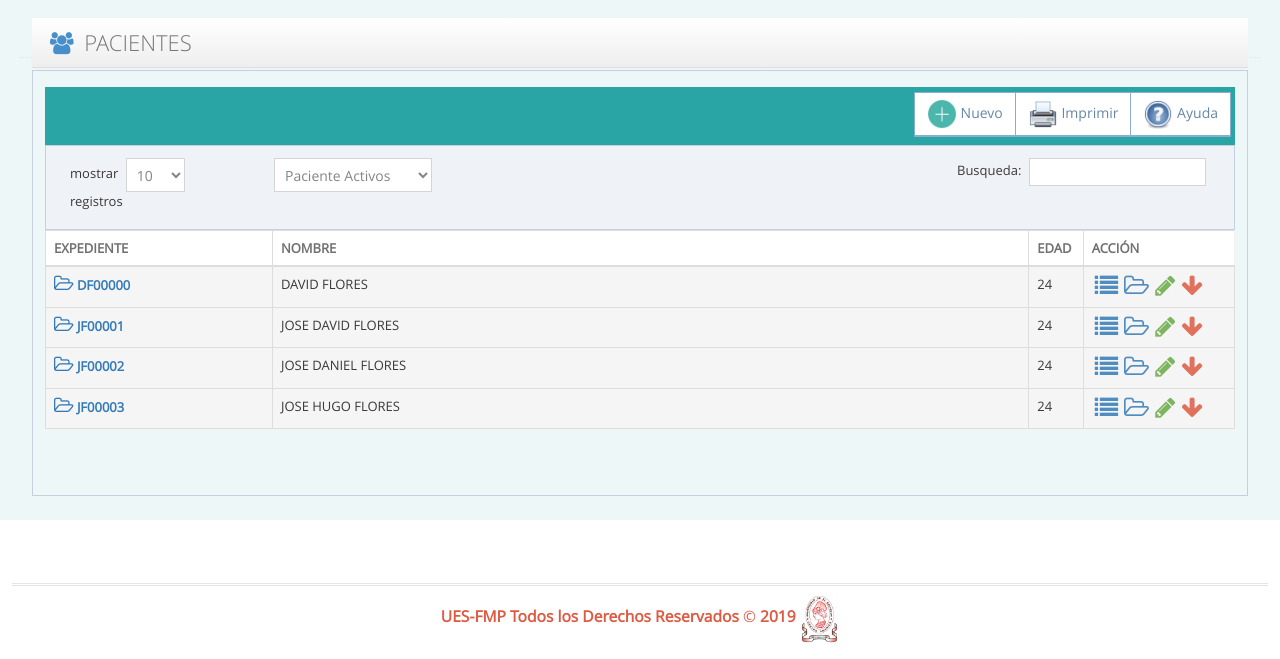
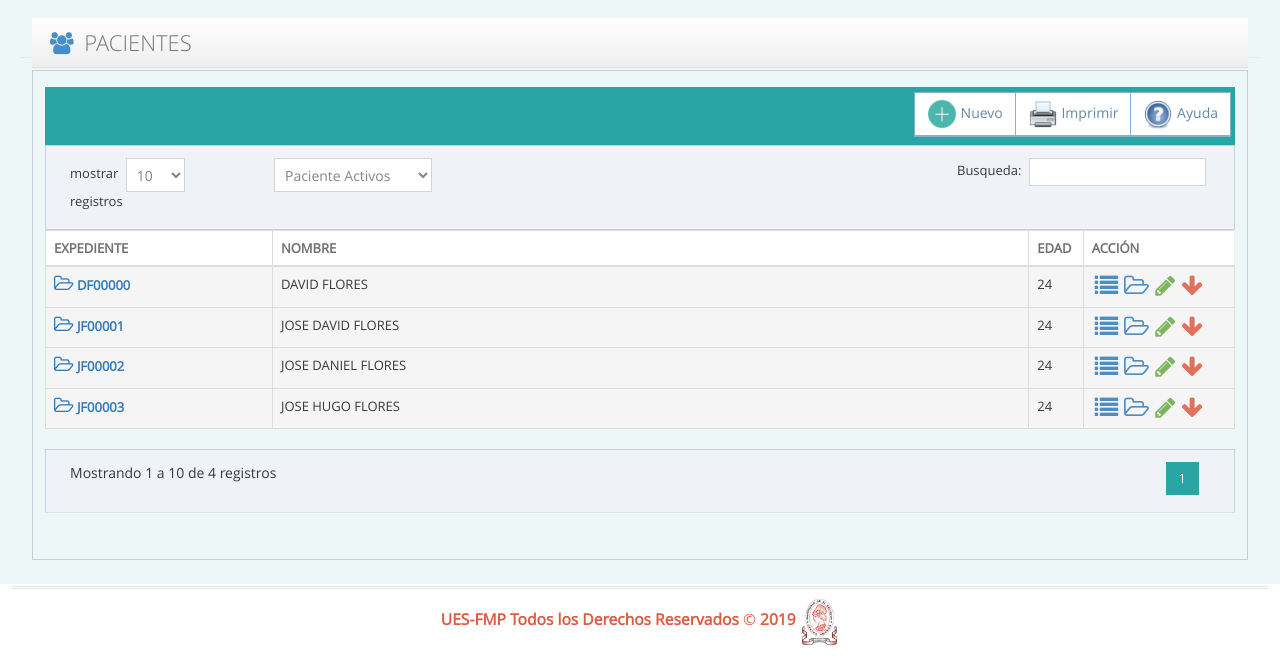
Before and after one commit to DaveFGuz/SICMEDIC, a PHP site: page /SICMEDIC/paciente in a window 1280 px wide. Shown: the part 144-803 px from the top of the page. Run offline with PHP 8.4, Linux system fonts and the light colour scheme; data comes from the database, SQL or seed files in the repository; some libraries are stand-ins or nearby versions.

Commit message:
paginado

```diff
--- a/controladores/pacienteControlador.php
+++ b/controladores/pacienteControlador.php
@@ -349,25 +349,39 @@ $json = json_encode($std);
 		//Controlador para paginar administrador
 		public function paginador_administrador_controlador(){
 
-			$tabla="";
+			$porpagina=isset($_REQUEST["porpagina"])? $_REQUEST["porpagina"] :  10;
+			$pagina=isset($_REQUEST["pagina"])? $_REQUEST["pagina"] : 1 ;
+			$consulta=mainModel::ejecutar_consulta_simple("SELECT * FROM tpaciente");
+			$totalregistros=$consulta->rowCount();
+			$totalpaginas=ceil($totalregistros/$porpagina);
+			$desde=($pagina-1)*$porpagina;
+			$estado=isset($_REQUEST["estado"])? $_REQUEST["estado"] : 1 ;
+
+
+
 
 
 			$conexion = mainModel::conectar();
 
-			$datos = $conexion->query("SELECT  TIMESTAMPDIFF(YEAR,fecha_nacimiento,CURDATE()) AS edad ,idpaciente,CONCAT(nombre_paciente,' ',apellido_paciente) as nombre, n_expediente,estado FROM tpaciente");
+			$datos = $conexion->query("SELECT  TIMESTAMPDIFF(YEAR,fecha_nacimiento,CURDATE()) AS edad
+			,idpaciente,CONCAT(nombre_paciente,' ',apellido_paciente)
+			 as nombre, n_expediente,estado FROM tpaciente WHERE estado=".$estado." LIMIT ".$desde.",".$porpagina."");
 
-			echo '<table id=dynamic-table class="table table-striped table-bordered table-hover"   dataTable no-footer" role="grid">';
+			echo '<table id=dynamic-table
+						class="table table-striped table-bordered table-hover"
+							dataTable no-footer" role="grid">';
 
 			echo '<thead>
-			<tr role="row" style="background: #ffff">
-				<th style="width: 15%"><strong>EXPEDIENTE</strong></th>
-				<th style="width: 50%"><strong>NOMBRE</strong></th>
-				<td style="width: 1%"><strong>EDAD</strong></td>
-				<th style="width: 10%"><strong>ACCIÓN</strong>
-				</th>
+					<tr role="row" style="background: #ffff">
+					<th style="width: 15%"><strong>EXPEDIENTE</strong></th>
+					<th style="width: 50%"><strong>NOMBRE</strong></th>
+					<td style="width: 1%"><strong>EDAD</strong></td>
+					<th style="width: 10%"><strong>ACCIÓN</strong></th>
 			</tr>
 				</thead>
-			<tbody>';
+
+				<tbody>';
+
 			foreach ($datos as $row) {
 
 				echo  '<tr role="row" class="odd active">';
@@ -434,6 +448,48 @@ $json = json_encode($std);
 
 			echo '</tr></tbody></table>';
 
+			echo '<div class="row tab-content" >
+			<div class="col-xs-6">
+				<div class="dataTables_info" id="dynamic-table_info" role="status" aria-live="polite">
+					Mostrando 1 a '.$porpagina.' de '.$totalregistros.' registros
+				</div>
+			</div>';
+
+			echo '
+			<div class="col-xs-6">
+            <div class="dataTables_paginate paging_simple_numbers" id="dynamic-table_paginate">
+			<ul class="pagination">';
+
+			if($pagina!=1)
+            echo '<li class="paginate_button previous " onclick="paginador('.($pagina-1).')" aria-controls="dynamic-table" tabindex="0" id="dynamic-table_previous">
+            <a href="#">Previos</a>
+			</li>';
+
+			for($i=1;$i<=$totalpaginas;$i++){
+				if($i==$pagina){
+				echo '<li class="paginate_button active" onclick="paginador('.$i.')" aria-controls="dynamic-table" tabindex="0"><a href="#">'.$i.'</a>
+				</li>';
+			}else{
+				echo '<li class="paginate_button " onclick="paginador('.$i.')" aria-controls="dynamic-table" tabindex="0"><a href="#">'.$i.'</a>
+				</li>';
+
+			}
+
+
+			}
+
+
+            if($pagina!= $totalpaginas){
+			echo'<li class="paginate_button next" onclick="paginador('.($pagina+1).')" aria-controls="dynamic-table" tabindex="0"
+			id="dynamic-table_next"><a>Siguiente</a>
+			</li>';
+			}
+
+			echo'</ul>
+            </div>
+            </div>
+		</div>';
+
 
 
 
--- a/vistas/contenido/modales/modal-paciente.php
+++ b/vistas/contenido/modales/modal-paciente.php
@@ -231,10 +231,10 @@ echo $fecha;
                         </button>
 
 
-                        <button class="btn btn-warning btn-white btn-round pull-rigth "
-                            style="margin-top: 10px;color:#2aa5a5;visibility: hidden" id="alerta"  >
+                        <button class="btn btn-danger  btn-round pull-rigth "
+                            style="margin-top: 10px;;margin-rigth:25px;color:#2aa5a5;visibility: hidden" id="alerta"  >
 
-                             <strong>Complete los campos Indicados</strong>
+                             <strong>Falta completar los campos obligatorios</strong>
 
                         </button>
 
--- a/vistas/contenido/vista-paciente.php
+++ b/vistas/contenido/vista-paciente.php
@@ -95,7 +95,7 @@
 
                                                                         <label>mostrar
                                                                             <select name="dynamic-table_length"
-                                                                                class="form-control form-group">
+                                                                                class="form-control form-group" id="porpagina">
                                                                                 <option value="10">10</option>
                                                                                 <option value="25">25</option>
                                                                                 <option value="50">50</option>
@@ -113,9 +113,10 @@
                                                                             <select style=" margin-left: 10px;"
 
                                                                                 name="dynamic-table_length dataTables_filter"
+                                                                                id="estado"
                                                                                 class="form-control form-group">
-                                                                                <option value="10">Paciente Activos</option>
-                                                                                <option value="25">Pacientes Inactivos</option>
+                                                                                <option value="1">Paciente Activos</option>
+                                                                                <option value="0">Pacientes Inactivos</option>
 
                                                                             </select>
 
```
Also changed, not shown: ajax/pacienteAjax.php (+9 -1 lines), vistas/assets/js/paciente.js (+84 -1 lines).
